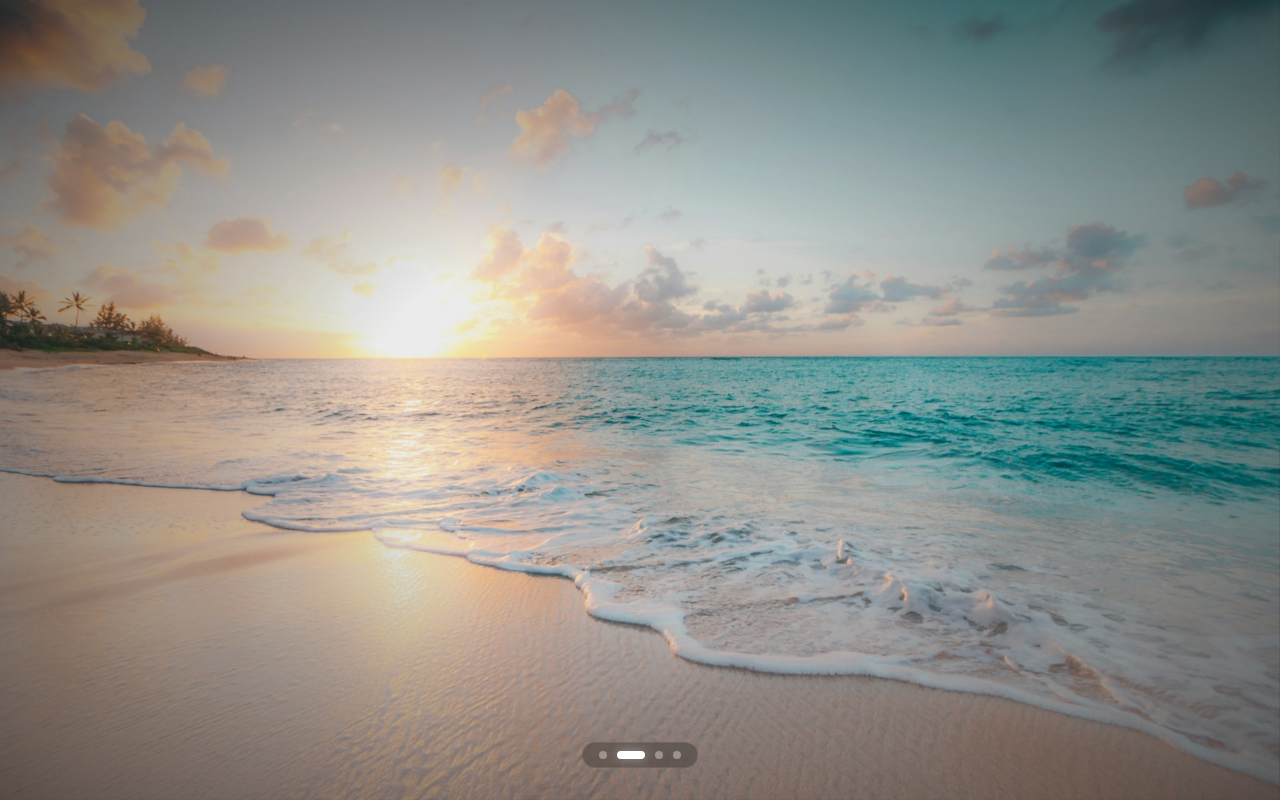
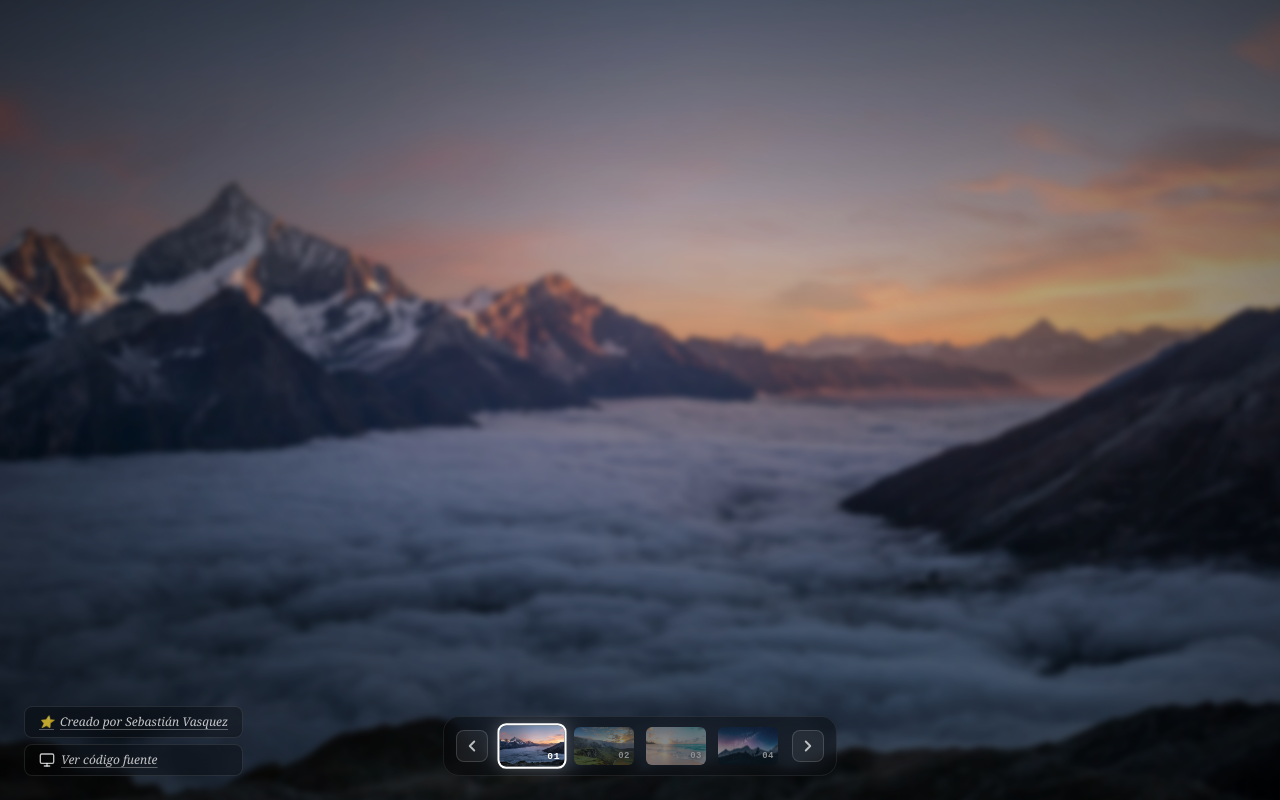
Before and after one commit to sebastianvasquezechavarria1234/gallery-slider, a React (Vite) app: page / in a window 1280 px wide. Built offline with nearby package versions, Linux system fonts and the light colour scheme.

Commit message:
feat: overhaul UI with preview bar, credits, and elegant zoom-out transitions

```diff
--- a/src/App.tsx
+++ b/src/App.tsx
@@ -9,16 +9,14 @@ const SLIDES = [
 ]
 
 const SLIDE_DURATION = 5000
-const TRANSITION_DURATION = 1.0
+const TRANSITION_DURATION = 1.4
 const DRAG_THRESHOLD = 60
 
 export default function App() {
   const [current, setCurrent] = useState(0)
   const isTransitioning = useRef(false)
-  const containerRef = useRef<HTMLDivElement>(null)
   const outRef = useRef<HTMLDivElement>(null)
   const inRef = useRef<HTMLDivElement>(null)
-  const overlayRef = useRef<HTMLDivElement>(null)
   const timerRef = useRef<ReturnType<typeof setTimeout> | undefined>(undefined)
 
   const dragStart = useRef<{ x: number; y: number } | null>(null)
@@ -31,108 +29,57 @@ export default function App() {
 
     const outEl = outRef.current
     const inEl = inRef.current
-    const overlayEl = overlayRef.current
-    if (!outEl || !inEl || !overlayEl) return
-
-    const direction = index > current ? -1 : 1
+    if (!outEl || !inEl) return
 
     const tl = gsap.timeline({
       onComplete: () => {
         setCurrent(index)
         gsap.set(outEl, { clearProps: 'all' })
-        gsap.set(inEl, { clearProps: 'all' })
-        gsap.set(overlayEl, { clearProps: 'all' })
-        gsap.set(containerRef.current, { clearProps: 'filter' })
         isTransitioning.current = false
       },
     })
 
-    // ── Reset positions ──
+    // Reset incoming
     gsap.set(inEl, {
-      x: `${direction * 100}%`,
-      scale: 1.05,
-      filter: 'blur(12px)',
-      opacity: 0.7,
+      opacity: 0,
+      scale: 1,
+      filter: 'blur(0px)',
     })
 
-    gsap.set(outEl, { zIndex: 1 })
-    gsap.set(inEl, { zIndex: 2 })
-
-    // ── Phase 1: WHIP — fast exit + enter ──
+    // Outgoing: scale up + blur + fade
     tl.to(outEl, {
       duration: TRANSITION_DURATION,
-      x: `${direction * -100}%`,
-      scale: 1.08,
-      filter: 'blur(14px)',
-      opacity: 0.3,
-      ease: 'power3.in',
+      scale: 1.3,
+      filter: 'blur(20px)',
+      opacity: 0,
+      ease: 'power2.inOut',
     })
 
+    // Incoming: fade in
     tl.to(
       inEl,
       {
-        duration: TRANSITION_DURATION,
-        x: '0%',
-        filter: 'blur(0px)',
+        duration: TRANSITION_DURATION * 0.7,
         opacity: 1,
-        scale: 1,
-        ease: 'power3.out',
+        ease: 'power2.out',
       },
-      `<0.05`
+      `-=${TRANSITION_DURATION * 0.5}`
     )
+  }, [current])
 
-    // ── Phase 2: Dark overlay sweep ──
-    gsap.set(overlayEl, {
-      opacity: 0,
-      background: `linear-gradient(${direction > 0 ? '90deg' : '270deg'},
-        transparent 0%,
-        rgba(0,0,0,0.6) 50%,
-        transparent 100%)`,
-    })
+  const goNext = useCallback(() => {
+    goTo((current + 1) % SLIDES.length)
+  }, [current, goTo])
 
-    tl.to(overlayEl, {
-      duration: TRANSITION_DURATION * 0.5,
-      opacity: 1,
-      ease: 'power2.in',
-    }, `<0.1`)
-
-    tl.to(overlayEl, {
-      duration: TRANSITION_DURATION * 0.5,
-      opacity: 0,
-      ease: 'power2.out',
-    })
-
-    // ── Phase 3: Camera shake at impact ──
-    const shakeTimeline = gsap.timeline()
-    const shakeAmount = 4
-    const shakeCount = 6
-
-    for (let i = 0; i < shakeCount; i++) {
-      const power = shakeAmount * (1 - i / shakeCount)
-      shakeTimeline.to(containerRef.current, {
-        duration: 0.04,
-        x: (i % 2 === 0 ? power : -power),
-        y: (i % 3 === 0 ? power * 0.5 : -power * 0.5),
-        ease: 'none',
-      })
-    }
-    shakeTimeline.to(containerRef.current, {
-      duration: 0.04,
-      x: 0,
-      y: 0,
-      ease: 'none',
-    })
-
-    tl.add(shakeTimeline, TRANSITION_DURATION * 0.3)
-  }, [current])
+  const goPrev = useCallback(() => {
+    goTo((current - 1 + SLIDES.length) % SLIDES.length)
+  }, [current, goTo])
 
   // Auto-play
   useEffect(() => {
-    timerRef.current = setTimeout(() => {
-      goTo((current + 1) % SLIDES.length)
-    }, SLIDE_DURATION)
+    timerRef.current = setTimeout(goNext, SLIDE_DURATION)
     return () => clearTimeout(timerRef.current)
-  }, [current, goTo])
+  }, [current, goNext])
 
   // ─── Drag ───
   const onPointerDown = useCallback((e: React.PointerEvent) => {
@@ -157,10 +104,10 @@ export default function App() {
 
     const progress = dx / window.innerWidth
     gsap.set(el, {
-      x: `${progress * 80}%`,
-      scale: 1 - Math.abs(progress) * 0.06,
-      filter: `blur(${Math.abs(progress) * 10}px)`,
-      opacity: 1 - Math.abs(progress) * 0.3,
+      x: `${progress * 60}%`,
+      scale: 1 + Math.abs(progress) * 0.3,
+      filter: `blur(${Math.abs(progress) * 20}px)`,
+      opacity: 1 - Math.abs(progress) * 0.6,
     })
   }, [])
 
@@ -178,7 +125,7 @@ export default function App() {
           scale: 1,
           filter: 'blur(0px)',
           opacity: 1,
-          ease: 'elastic.out(1, 0.75)',
+          ease: 'power2.out',
         })
       }
 
@@ -188,18 +135,13 @@ export default function App() {
       }
       isDragging.current = false
 
-      const next =
-        dx < 0
-          ? (current + 1) % SLIDES.length
-          : (current - 1 + SLIDES.length) % SLIDES.length
-      goTo(next)
+      dx < 0 ? goNext() : goPrev()
     },
-    [current, goTo]
+    [goNext, goPrev]
   )
 
   return (
     <div
-      ref={containerRef}
       className="slider-root"
       onPointerDown={onPointerDown}
       onPointerMove={onPointerMove}
@@ -228,22 +170,51 @@ export default function App() {
         />
       </div>
 
-      {/* Dark sweep overlay */}
-      <div ref={overlayRef} className="sweep-overlay" />
-
       {/* Vignette */}
       <div className="vignette" />
 
-      {/* Dots */}
-      <div className="dots">
-        {SLIDES.map((_, i) => (
-          <button
-            key={i}
-            className={`dot ${i === current ? 'active' : ''}`}
-            onClick={() => goTo(i)}
-            aria-label={`Slide ${i + 1}`}
-          />
-        ))}
+      {/* Preview bar */}
+      <div className="preview-bar">
+        <button className="nav-arrow" onClick={goPrev} aria-label="Previous">
+          <svg width="18" height="18" viewBox="0 0 24 24" fill="none" stroke="currentColor" strokeWidth="2.5" strokeLinecap="round" strokeLinejoin="round">
+            <polyline points="15 18 9 12 15 6" />
+          </svg>
+        </button>
+
+        <div className="preview-cards">
+          {SLIDES.map((slide, i) => (
+            <button
+              key={i}
+              className={`preview-card ${i === current ? 'active' : ''}`}
+              onClick={() => goTo(i)}
+              aria-label={`Slide ${i + 1}`}
+            >
+              <img src={slide.src} alt="" draggable={false} />
+              <span className="preview-number">{String(i + 1).padStart(2, '0')}</span>
+            </button>
+          ))}
+        </div>
+
+        <button className="nav-arrow" onClick={goNext} aria-label="Next">
+          <svg width="18" height="18" viewBox="0 0 24 24" fill="none" stroke="currentColor" strokeWidth="2.5" strokeLinecap="round" strokeLinejoin="round">
+            <polyline points="9 18 15 12 9 6" />
+          </svg>
+        </button>
+      </div>
+
+      {/* Credits */}
+      <div className="credits">
+        <a href="#" className="credit-btn">
+          <span>⭐</span> Creado por Sebastián Vasquez
+        </a>
+        <a href="https://github.com/sebastianvasquezechavarria1234/gallery-slider" target="_blank" rel="noopener noreferrer" className="credit-btn">
+          <svg width="16" height="16" viewBox="0 0 24 24" fill="none" stroke="currentColor" strokeWidth="2" strokeLinecap="round" strokeLinejoin="round">
+            <rect x="2" y="3" width="20" height="14" rx="2" />
+            <line x1="8" y1="21" x2="16" y2="21" />
+            <line x1="12" y1="17" x2="12" y2="21" />
+          </svg>
+          Ver código fuente
+        </a>
       </div>
     </div>
   )
--- a/src/style.css
+++ b/src/style.css
@@ -42,14 +42,6 @@ html, body, #app {
 .kb-up img    { animation: kenBurnsUp    7s ease-in-out infinite alternate; }
 .kb-down img  { animation: kenBurnsDown  7s ease-in-out infinite alternate; }
 
-/* ─── Sweep overlay ─── */
-.sweep-overlay {
-  position: absolute;
-  inset: 0;
-  z-index: 5;
-  pointer-events: none;
-}
-
 /* ─── Vignette ─── */
 .vignette {
   position: absolute;
@@ -59,48 +51,146 @@ html, body, #app {
   background: radial-gradient(
     ellipse at center,
     transparent 30%,
-    rgba(0, 0, 0, 0.6) 100%
+    rgba(0, 0, 0, 0.55) 100%
   );
 }
 
-/* ─── Dots ─── */
-.dots {
+/* ═══════════════════════════════════
+   PREVIEW BAR
+   ═══════════════════════════════════ */
+
+.preview-bar {
   position: absolute;
-  bottom: 2rem;
+  bottom: 1.5rem;
   left: 50%;
   transform: translateX(-50%);
   z-index: 30;
   display: flex;
-  gap: 10px;
   align-items: center;
-  padding: 8px 16px;
-  border-radius: 20px;
-  background: rgba(0, 0, 0, 0.25);
-  backdrop-filter: blur(12px);
+  gap: 12px;
+  padding: 8px 12px;
+  border-radius: 16px;
+  background: rgba(0, 0, 0, 0.35);
+  backdrop-filter: blur(16px);
   border: 1px solid rgba(255, 255, 255, 0.08);
 }
 
-.dot {
-  width: 8px;
-  height: 8px;
-  border-radius: 50%;
-  border: none;
-  background: rgba(255, 255, 255, 0.35);
+/* ─── Nav arrows ─── */
+.nav-arrow {
+  display: flex;
+  align-items: center;
+  justify-content: center;
+  width: 32px;
+  height: 32px;
+  border-radius: 8px;
+  border: 1px solid rgba(255, 255, 255, 0.15);
+  background: rgba(255, 255, 255, 0.06);
+  color: rgba(255, 255, 255, 0.7);
   cursor: pointer;
-  transition: all 0.5s cubic-bezier(0.16, 1, 0.3, 1);
+  transition: all 0.3s ease;
+  flex-shrink: 0;
 }
 
-.dot:hover {
-  background: rgba(255, 255, 255, 0.6);
-  transform: scale(1.3);
+.nav-arrow:hover {
+  background: rgba(255, 255, 255, 0.15);
+  color: #fff;
+  border-color: rgba(255, 255, 255, 0.3);
 }
 
-.dot.active {
-  width: 28px;
-  height: 8px;
-  border-radius: 4px;
-  background: #fff;
-  box-shadow: 0 0 12px rgba(255, 255, 255, 0.4);
+/* ─── Preview cards ─── */
+.preview-cards {
+  display: flex;
+  gap: 8px;
+}
+
+.preview-card {
+  position: relative;
+  width: 64px;
+  height: 42px;
+  border-radius: 8px;
+  overflow: hidden;
+  border: 2px solid transparent;
+  cursor: pointer;
+  transition: all 0.4s cubic-bezier(0.16, 1, 0.3, 1);
+  flex-shrink: 0;
+  opacity: 0.5;
+}
+
+.preview-card img {
+  width: 100%;
+  height: 100%;
+  object-fit: cover;
+}
+
+.preview-card:hover {
+  opacity: 0.85;
+  transform: scale(1.05);
+}
+
+.preview-card.active {
+  border-color: #fff;
+  opacity: 1;
+  transform: scale(1.08);
+  box-shadow: 0 0 16px rgba(255, 255, 255, 0.25);
+}
+
+.preview-number {
+  position: absolute;
+  bottom: 2px;
+  right: 4px;
+  font-size: 9px;
+  font-weight: 600;
+  color: #fff;
+  text-shadow: 0 1px 4px rgba(0, 0, 0, 0.7);
+  font-family: 'SF Mono', 'Fira Code', monospace;
+  letter-spacing: 0.5px;
+}
+
+/* ═══════════════════════════════════
+   CREDITS — fixed bottom-left
+   ═══════════════════════════════════ */
+
+.credits {
+  position: fixed;
+  bottom: 1.5rem;
+  left: 1.5rem;
+  z-index: 30;
+  display: flex;
+  flex-direction: column;
+  gap: 6px;
+}
+
+.credit-btn {
+  display: inline-flex;
+  align-items: center;
+  gap: 6px;
+  padding: 6px 14px;
+  border-radius: 8px;
+  background: rgba(0, 0, 0, 0.3);
+  backdrop-filter: blur(12px);
+  border: 1px solid rgba(255, 255, 255, 0.1);
+  color: rgba(255, 255, 255, 0.75);
+  font-size: 12px;
+  font-style: italic;
+  text-decoration: none;
+  text-underline-offset: 3px;
+  text-decoration: underline;
+  text-decoration-color: rgba(255, 255, 255, 0.3);
+  cursor: pointer;
+  transition: all 0.3s ease;
+  white-space: nowrap;
+  font-family: 'Georgia', serif;
+}
+
+.credit-btn:hover {
+  background: rgba(255, 255, 255, 0.1);
+  color: #fff;
+  text-decoration-color: rgba(255, 255, 255, 0.6);
+}
+
+.credit-btn span,
+.credit-btn svg {
+  flex-shrink: 0;
 }
 
 /* ═══════════════════════════════════
```
